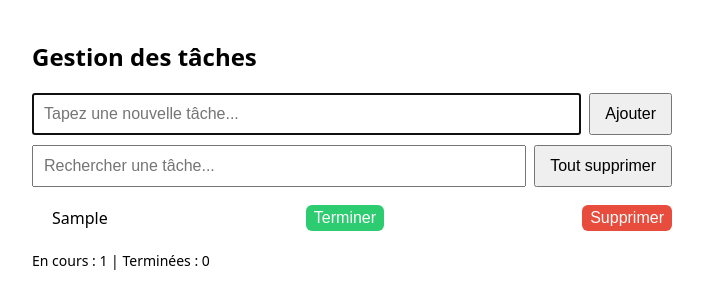
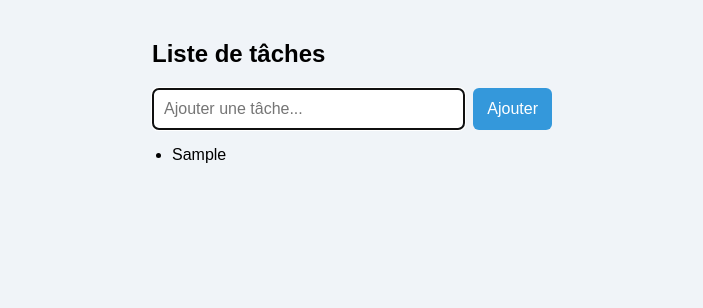
Before and after one commit to Siwar-Maawi/js-todolist, a plain HTML site: page index.html in a window 1280 px wide. Both pictures are taken after typing "Sample" into the empty fields and a click on the button "Ajouter". Shown: the whole page, without its empty margins (288-991 px from the left). Drawn offline with Linux system fonts and the light colour scheme.

Commit message:
first commit

```diff
--- a/index.html
+++ b/index.html
@@ -1,149 +1,79 @@
-<!doctype html>
+<!DOCTYPE html>
 <html lang="fr">
 <head>
-  <meta charset="utf-8">
-  <meta name="viewport" content="width=device-width,initial-scale=1">
-  <title>Gestion des tâches</title>
+  <meta charset="UTF-8">
+  <meta name="viewport" content="width=device-width, initial-scale=1.0">
+  <title>Liste de tâches simple</title>
   <style>
-    body{font-family: system-ui, -apple-system, 'Segoe UI', Roboto, 'Helvetica Neue', Arial; max-width:640px;margin:40px auto;padding:0 16px}
-    .row{display:flex;gap:8px;margin-bottom:10px}
-    input[type="text"]{flex:1;padding:10px;font-size:16px}
-    button{padding:10px 14px;font-size:16px;cursor:pointer}
-    ul{margin-top:18px;padding-left:20px}
-    li{margin:6px 0;display:flex;justify-content:space-between;align-items:center}
-    .del{margin-left:12px;padding:4px 8px;border:0;background:#e74c3c;color:#fff;border-radius:6px;cursor:pointer}
-    .done{margin-left:12px;padding:4px 8px;border:0;background:#2ecc71;color:#fff;border-radius:6px;cursor:pointer}
-    .completed{text-decoration: line-through; color: gray;}
-    .counters{margin-top:20px;font-size:14px}
+    body {
+      font-family: Arial, sans-serif;
+      max-width: 400px;
+      margin: 40px auto;
+      padding: 0 16px;
+      background: #f0f4f8;
+    }
+    .row {
+      display: flex;
+      gap: 8px;
+      margin-bottom: 10px;
+    }
+    input[type="text"] {
+      flex: 1;
+      padding: 10px;
+      font-size: 16px;
+      border: 2px solid #3498db;
+      border-radius: 6px;
+    }
+    button {
+      padding: 10px 14px;
+      font-size: 16px;
+      border: none;
+      border-radius: 6px;
+      background: #3498db;
+      color: #fff;
+      cursor: pointer;
+    }
+    button:hover {
+      background: #2980b9;
+    }
+    ul {
+      padding-left: 20px;
+    }
+    li {
+      margin: 6px 0;
+    }
   </style>
 </head>
 <body>
-  <h2>Gestion des tâches</h2>
+  <h2>Liste de tâches</h2>
   <div class="row">
-    <input id="itemInput" type="text" placeholder="Tapez une nouvelle tâche...">
+    <input id="itemInput" type="text" placeholder="Ajouter une tâche...">
     <button id="addBtn">Ajouter</button>
-  </div>
-  <div class="row">
-    <input id="searchInput" type="text" placeholder="Rechercher une tâche...">
-    <button id="clearAllBtn">Tout supprimer</button>
   </div>
 
   <ul id="list"></ul>
 
-  <div class="counters">
-    <span id="countInProgress">En cours : 0</span> | <span id="countCompleted">Terminées : 0</span>
-  </div>
-
   <script>
-    // Tableau de tâches (chaque tâche est un objet {texte, terminee})
-    let tasks = [];
-
     const input = document.getElementById('itemInput');
     const addBtn = document.getElementById('addBtn');
     const list = document.getElementById('list');
-    const searchInput = document.getElementById('searchInput');
-    const clearAllBtn = document.getElementById('clearAllBtn');
-    const countInProgress = document.getElementById('countInProgress');
-    const countCompleted = document.getElementById('countCompleted');
 
-    // Sauvegarde dans le localStorage
-    function saveTasks(){
-      localStorage.setItem('tasks', JSON.stringify(tasks));
-    }
-
-    // Chargement depuis le localStorage
-    function loadTasks(){
-      const data = localStorage.getItem('tasks');
-      if(data){
-        tasks = JSON.parse(data);
-      }
-    }
-
-    // Mettre à jour les compteurs
-    function updateCounters(){
-      const completed = tasks.filter(t => t.terminee).length;
-      const inProgress = tasks.length - completed;
-      countInProgress.textContent = `En cours : ${inProgress}`;
-      countCompleted.textContent = `Terminées : ${completed}`;
-    }
-
-    // Supprimer une tâche
-    function supprimerTache(index){
-      tasks.splice(index, 1);
-      saveTasks();
-      afficherTaches();
-    }
-
-    // Terminer une tâche
-    function terminerTache(index){
-      tasks[index].terminee = !tasks[index].terminee;
-      saveTasks();
-      afficherTaches();
-    }
-
-    // Ajouter une tâche
-    function ajouterTache(){
+    function ajouterTache() {
       const value = input.value.trim();
       if(!value) return;
-      tasks.push({ texte: value, terminee: false });
-      saveTasks();
-      afficherTaches();
+
+      const li = document.createElement('li');
+      li.textContent = value;
+      list.appendChild(li);
+
       input.value = '';
       input.focus();
     }
 
-    // Afficher les tâches avec filtre
-    function afficherTaches(){
-      list.innerHTML = '';
-      const search = searchInput.value.toLowerCase();
-      tasks.forEach((task, index) => {
-        if(task.texte.toLowerCase().includes(search)){
-          const li = document.createElement('li');
-          const span = document.createElement('span');
-          span.textContent = task.texte;
-          if(task.terminee){
-            span.classList.add('completed');
-          }
-
-          // Bouton Terminer
-          const doneBtn = document.createElement('button');
-          doneBtn.textContent = task.terminee ? 'Annuler' : 'Terminer';
-          doneBtn.className = 'done';
-          doneBtn.addEventListener('click', () => terminerTache(index));
-
-          // Bouton Supprimer
-          const delBtn = document.createElement('button');
-          delBtn.textContent = 'Supprimer';
-          delBtn.className = 'del';
-          delBtn.addEventListener('click', () => supprimerTache(index));
-
-          li.appendChild(span);
-          li.appendChild(doneBtn);
-          li.appendChild(delBtn);
-          list.appendChild(li);
-        }
-      });
-      updateCounters();
-    }
-
-    // Supprimer toutes les tâches
-    function toutSupprimer(){
-      tasks = [];
-      saveTasks();
-      afficherTaches();
-    }
-
-    // Événements
     addBtn.addEventListener('click', ajouterTache);
-    input.addEventListener('keypress', (e) => {
+    input.addEventListener('keypress', e => {
       if(e.key === 'Enter') ajouterTache();
     });
-    searchInput.addEventListener('input', afficherTaches);
-    clearAllBtn.addEventListener('click', toutSupprimer);
-
-    // Initialisation
-    loadTasks();
-    afficherTaches();
   </script>
 </body>
 </html>
```
